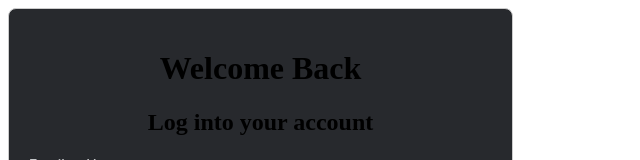
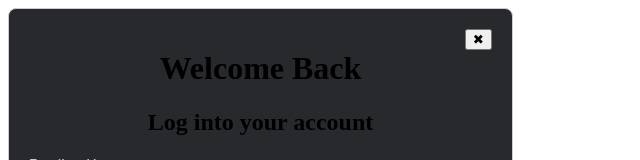
Before and after one commit to ankit-akd/share_thoughts, a React (Create React App) app: page / in a window 1280 px wide. Shown: the top 160 px of the page, without its empty margins (0-640 px from the left). Built offline with nearby package versions, Linux system fonts and the light colour scheme.

Commit message:
close functionality enclosed

```diff
--- /dev/null
+++ b/src/components/CloseForm.js
@@ -0,0 +1,3 @@
+export const closeForm = (setShowForm) => {
+    setShowForm(false);
+  };
--- a/src/components/LoginPage.js
+++ b/src/components/LoginPage.js
@@ -3,19 +3,17 @@ import './styles.css';
 import { FontAwesomeIcon } from '@fortawesome/react-fontawesome';
 import { faEye, faEyeSlash} from '@fortawesome/free-solid-svg-icons';
 import {useNavigate} from 'react-router-dom';
+import { closeForm } from './CloseForm';
 
 const LoginPage = () => {
     const [emailAddress, setEmailAddress] = useState('');
     const [password, setPassword] = useState('');
     const [showPassword, setShowPassword] = useState(false);
+    const [showLoginForm, setShowLoginForm] = useState(true);
 
     const history = useNavigate();
 
-    const handleSubmit = (event) =>{
-        event.preventDefault();
-        console.log('Email',emailAddress);
-        console.log('Password',password);
-    };
+
     const handlePasswordToggle= () =>{
         setShowPassword(!showPassword);
     }
@@ -25,14 +23,22 @@ const LoginPage = () => {
         history('/dashboard');
         }
     }
+    const handleCloseLoginForm = () => {
+        setShowLoginForm(false);
+    }
 
 
     return(
         <div className= "login container">
+         {showLoginForm && (
+
           <div className='login-box'>
+          <button className='close-button' onClick={() => closeForm(setShowLoginForm)}>
+            &#x2716;
+          </button>
             <h1>Welcome Back</h1>
             <h2>Log into your account</h2>
-            <form onSubmit = {handleSubmit}>
+
                 <div className='form-group'>
                     <label htmlFor='email'>Email or Username</label>
                     <div className="email-input">
@@ -67,11 +73,6 @@ const LoginPage = () => {
                      />
                     </div>
                 </div>
-                {/* <span className = "toggle-password"
-                    onClick={()=>togglePasswordVisibility()}
-                >
-                    <i className={showPassword ? 'fas fa-eye' : 'fas fa-eye-slash'}></i>
-                </span> */}
 
                 <button type="submit" className='login-button' onClick={handleLogin}>
                     Login Now
@@ -79,8 +80,9 @@ const LoginPage = () => {
                 <span className='not-register'>Not registered yet?
                     <a href="/signup">Register?</a>
                 </span>
-            </form>
+
           </div>
+        )}
         </div>
     );
 };
--- a/src/components/SignUpPage.js
+++ b/src/components/SignUpPage.js
@@ -2,12 +2,14 @@ import React, { useState } from 'react';
 import { FontAwesomeIcon } from '@fortawesome/react-fontawesome';
 import { faEye, faEyeSlash, faArrowRight } from '@fortawesome/free-solid-svg-icons';
 import { useNavigate } from 'react-router-dom';
+import { closeForm } from './CloseForm';
 
 function SignUpPage() {
   const [email, setEmail] = useState('');
   const [username, setUsername] = useState('');
   const [password, setPassword] = useState('');
   const [showPassword, setShowPassword] = useState(false);
+  const [showSignupForm, setShowSignupForm] = useState(true);
 
   const history = useNavigate();
 
@@ -15,11 +17,6 @@ function SignUpPage() {
     setShowPassword(!showPassword);
   };
 
-  const handleSubmit = (event) => {
-    event.preventDefault();
-    console.log('Email',email);
-    console.log('Password',password);
-  };
 
   const handleContinue = () => {
     history('/dashboard');
@@ -28,7 +25,11 @@ function SignUpPage() {
 
   return (
     <div className='signup-page'>
+     {showSignupForm && (
       <div className='signup-box'>
+        <button className='close-button' onClick={() => closeForm(setShowSignupForm)}>
+            &#x2716;
+        </button>
         <h1>Sign Up</h1>
         <h1>Create an Account to continue</h1>
         <div className='form-group'>
@@ -83,6 +84,7 @@ function SignUpPage() {
                 </a></span>
         </div>
       </div>
+    )}
     </div>
   );
 }
--- a/src/components/styles.css
+++ b/src/components/styles.css
@@ -243,3 +243,7 @@ line-height: normal;
     padding: 10px;
     float: left;
 }
+
+.close-button{
+    float: right;
+}
```
